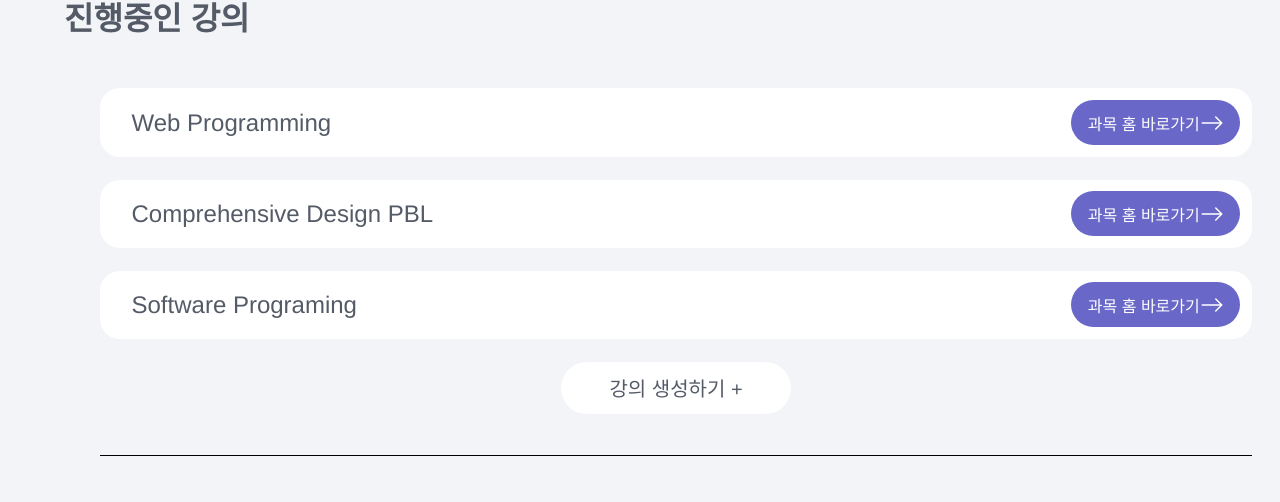
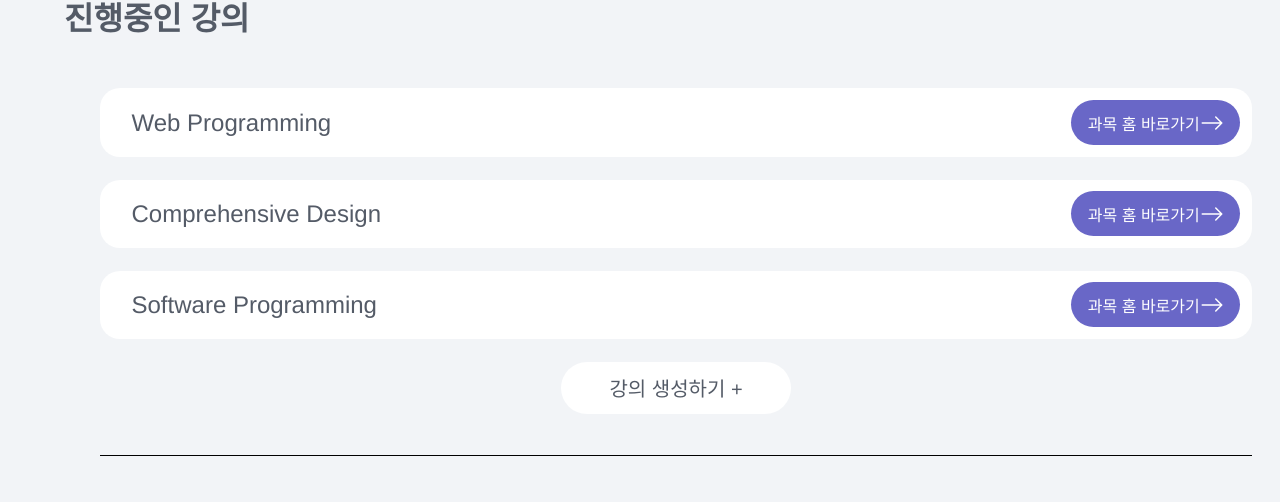
Before and after one commit to as1248/CLMS-frontend, a React (Create React App) app: page /lecturesHome in a window 1280 px wide. Shown: the part 127-629 px from the top of the page. Built offline with nearby package versions, Linux system fonts and the light colour scheme; no server answers.

Commit message:
Update LectureList
강의 리스트 더미 데이터로 구현

```diff
--- a/src/components/Lecture/LecturesHome/LectureList.js
+++ b/src/components/Lecture/LecturesHome/LectureList.js
@@ -1,32 +1,58 @@
 import styled from "styled-components";
 import { BsArrowRight } from "react-icons/bs";
 import { useNavigate } from "react-router-dom";
+import { useEffect } from "react";
+import axios from "axios";
+import { baseUrl } from "../../../Atoms";
+import { useRecoilState } from "recoil";
+import { useState } from "react";
 
 const LectureList = () => {
   const navigate = useNavigate();
+  const [BASEURL,] = useRecoilState(baseUrl);
+  const [lectureList,setLectureList] = useState([
+    {
+      lectureId: 1,
+      lectureName: "Web Programming",
+      noticeCount: 0
+    },
+    {
+      lectureId: 2,
+      lectureName: "Comprehensive Design",
+      noticeCount: 2
+    },
+    {
+      lectureId: 3,
+      lectureName: "Software Programming",
+      noticeCount: 1
+    },
+  ]);
+
+  const loadLectures = () => {
+    try{
+      axios.get(BASEURL + '/lecture?departmentId=1').then((response)=>console.log(response));
+    } catch (error) {
+      console.error(error);
+    };
+  }
+
+  useEffect(()=>{
+    loadLectures();
+  },[BASEURL]);
+
   return (
     <List>
-      <Lecture>
-        <Title>Web Programming</Title>
-        <Detail></Detail>
-        <LectureBtn onClick={()=>navigate('/123')}>
-          과목 홈 바로가기 <BsArrowRight size={24} />
-        </LectureBtn>
-      </Lecture>
-      <Lecture>
-        <Title>Comprehensive Design PBL</Title>
-        <Detail></Detail>
-        <LectureBtn onClick={()=>navigate('/123')}>
-          과목 홈 바로가기 <BsArrowRight size={24} />
-        </LectureBtn>
-      </Lecture>
-      <Lecture>
-        <Title>Software Programing</Title>
-        <Detail></Detail>
-        <LectureBtn onClick={()=>navigate('/123')}>
-          과목 홈 바로가기 <BsArrowRight size={24} />
-        </LectureBtn>
-      </Lecture>
+      {lectureList.map((i)=>{
+        return(
+          <Lecture key={i?.lectureId}>
+            <Title>{i.lectureName}</Title>
+            <Detail></Detail>
+            <LectureBtn onClick={()=>navigate(`/${i?.lectureId}`)}>
+              과목 홈 바로가기 <BsArrowRight size={24} />
+            </LectureBtn>
+          </Lecture>
+        )
+      })}
       <CreateLectureBtn onClick={()=>navigate('/createLecture')}>강의 생성하기 +</CreateLectureBtn>
     </List>
   );
```
